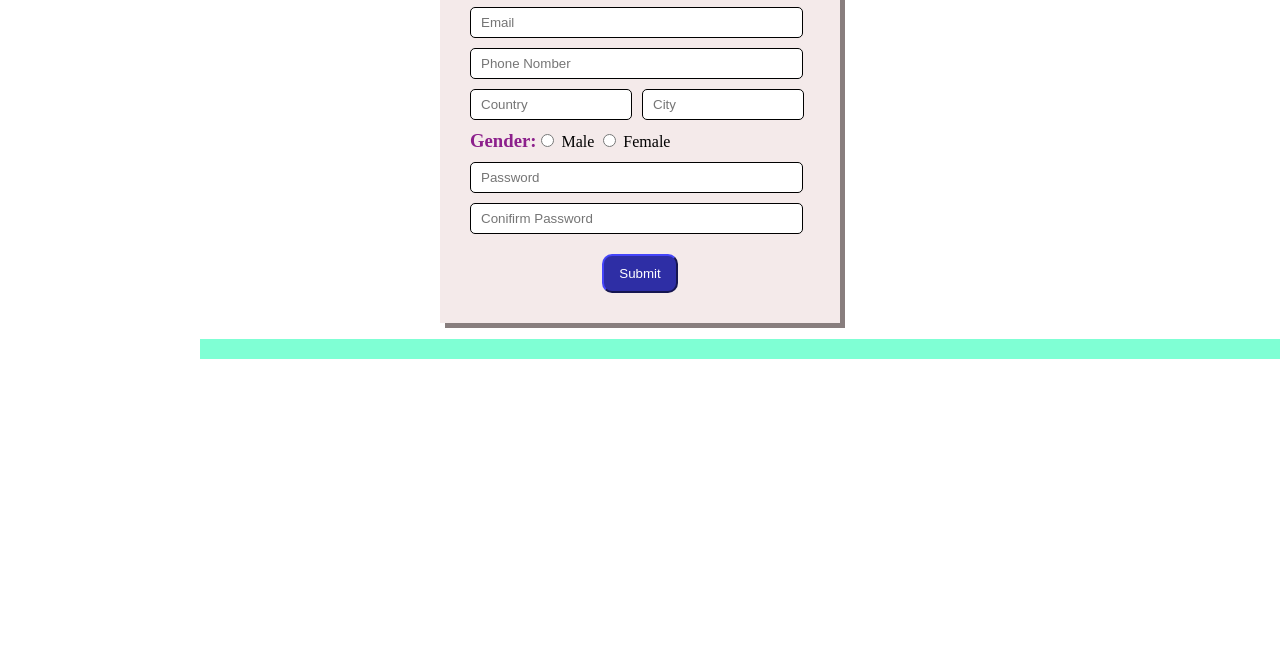
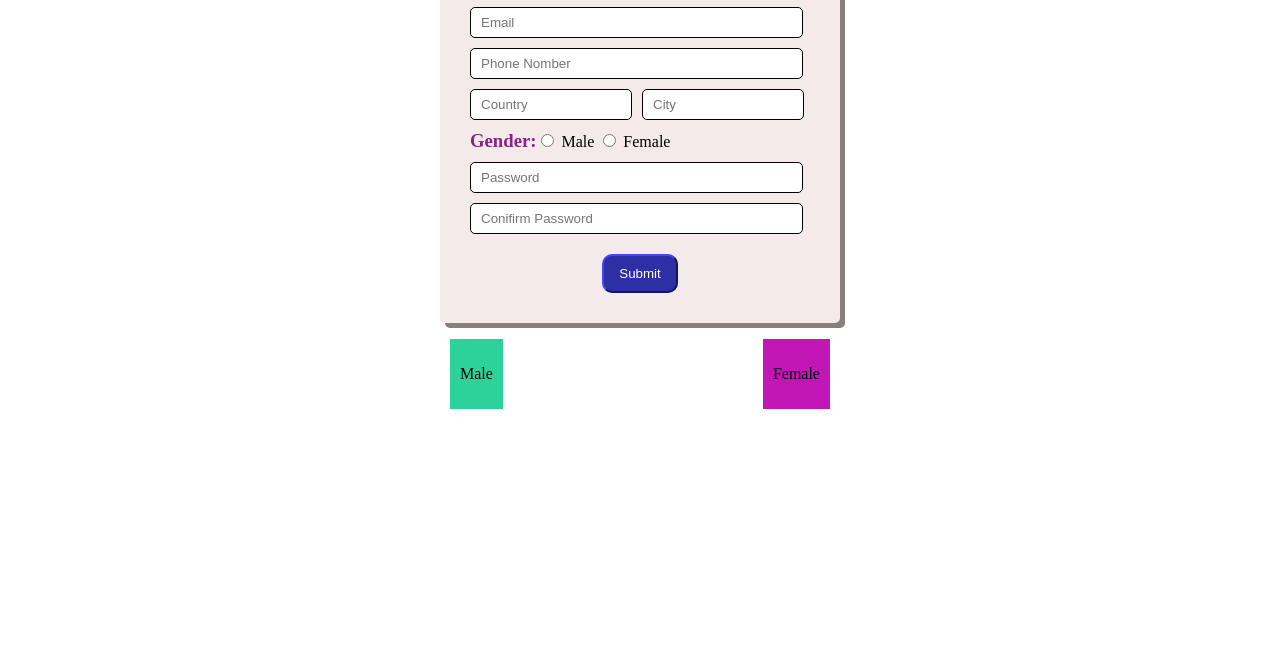
Before and after one commit to Ilyos-2002/registr.js, a plain HTML site: page index.html in a window 1280 px wide. Shown: the part 151-800 px from the top of the page. Drawn offline with Linux system fonts and the light colour scheme.

Commit message:
add new list male and female

```diff
--- a/index.html
+++ b/index.html
@@ -9,63 +9,141 @@
     <link rel="stylesheet" href="style.css" />
 </head>
 
-<body></body>
-
+<body>
     <div class="reg__box">
         <form class="form" id="form">
             <h2>Registration</h2>
             <div class="name">
                 <label for="">
-                <input id="userFirstName" class="flex__input" placeholder="First Name" required type="text" minlength="3" maxlength="20" />
+            <input
+              id="userFirstName"
+              class="flex__input"
+              placeholder="First Name"
+              required
+              type="text"
+              minlength="3"
+              maxlength="20"
+            />
           </label>
                 <label for="">
-                <input id="userLastName" class="flex__input" placeholder="Last Name" required type="text" minlength="3" maxlength="20" />
+            <input
+              id="userLastName"
+              class="flex__input"
+              placeholder="Last Name"
+              required
+              type="text"
+              minlength="3"
+              maxlength="20"
+            />
           </label>
             </div>
             <label for="">
-            <input id="useEmail" class="input" placeholder="Email" required type="email" />
+          <input
+            id="useEmail"
+            class="input"
+            placeholder="Email"
+            required
+            type="email"
+          />
         </label>
             <label for="">
-            <input id="userPhoneNum" class="input" placeholder="Phone Nomber" required type="number" minlength="8" />
+          <input
+            id="userPhoneNum"
+            class="input"
+            placeholder="Phone Nomber"
+            required
+            type="number"
+            pattern="/^9989[012345789][0-9]{7}$/"
+            minlength="8"
+          />
         </label>
             <div class="name">
                 <label for="">
-                <input id="userCountry" class="flex__input" placeholder="Country" required type="text" minlength="3" maxlength="25" />
+            <input
+              id="userCountry"
+              class="flex__input"
+              placeholder="Country"
+              required
+              type="text"
+              minlength="3"
+              maxlength="25"
+            />
           </label>
                 <label for="">
-                <input id="userCity" class="flex__input" placeholder="City" required type="text" minlength="3" maxlength="25" />
+            <input
+              id="userCity"
+              class="flex__input"
+              placeholder="City"
+              required
+              type="text"
+              minlength="3"
+              maxlength="25"
+            />
           </label>
             </div>
             <div class="gender" id="gender">
                 <h3>Gender:</h3>
                 <span>
             <label for="userGenderMale">
-                    <input id="userGenderMale" class="" name="radio" placeholder="" required type="radio" />
+              <input
+                id="userGenderMale"
+                class=""
+                name="radio"
+                placeholder=""
+                required
+                type="radio"
+              />
 
               Male
             </label>
             <label for="userGenderFemale">
-                    <input id="userGenderFemale" class="" name="radio" placeholder="" required type="radio" />
+              <input
+                id="userGenderFemale"
+                class=""
+                name="radio"
+                placeholder=""
+                required
+                type="radio"
+              />
 
               Female
             </label>
           </span>
             </div>
             <label for="">
-            <input id="userPassword" class="input" placeholder="Password" required type="password" minlength="8" />
+          <input
+            id="userPassword"
+            class="input"
+            placeholder="Password"
+            required
+            type="password"
+            minlength="8"
+          />
         </label>
             <label for="">
-            <input id="userPasswordConifirm" class="input" placeholder="Conifirm Password" required type="password" minlength="8" />
+          <input
+            id="userPasswordConifirm"
+            class="input"
+            placeholder="Conifirm Password"
+            required
+            type="password"
+            minlength="8"
+          />
         </label>
             <button id="userBtn" class="btn" type="submit">Submit</button>
         </form>
     </div>
 
-<ul class="list" id="box">
-
-
+    <div class="gender-wrap">
+        <ul class="listm" id="boxm">
+            <p>male</p>
         </ul>
+        <ul class="listf" id="boxf">
+            <p>female</p>
+        </ul>
+    </div>
 
     <script src="script.js"></script>
+</body>
 
 </html>
--- a/script.js
+++ b/script.js
@@ -1,24 +1,21 @@
-let $elForm = document.getElementById('form');
-let $elBox = document.getElementById('box');
-let $elGender = document.getElementById('gender');
+let $elForm = document.getElementById("form");
+let $elBoxf = document.getElementById("boxf");
+let $elBoxm = document.getElementById("boxm");
+let $elGender = document.getElementById("gender");
 
-
-
-let $elUserLastName = document.getElementById('userLastName');
-let $elUserFirstName = document.getElementById('userFirstName');
-let $elUseEmail = document.getElementById('useEmail');
-let $elUserPhoneNum = document.getElementById('userPhoneNum');
-let $elUserCountry = document.getElementById('userCountry');
-let $elUserCity = document.getElementById('userCity');
-let $elUserGenderMale = document.getElementById('userGenderMale');
-let $elUserGenderFemale = document.getElementById('userGenderFemale');
-let $elUserPassword = document.getElementById('userPassword');
-let $elUserConifirmPassword = document.getElementById('userPasswordConifirm');
-
-
+let $elUserLastName = document.getElementById("userLastName");
+let $elUserFirstName = document.getElementById("userFirstName");
+let $elUseEmail = document.getElementById("useEmail");
+let $elUserPhoneNum = document.getElementById("userPhoneNum");
+let $elUserCountry = document.getElementById("userCountry");
+let $elUserCity = document.getElementById("userCity");
+let $elUserGenderMale = document.getElementById("userGenderMale");
+let $elUserGenderFemale = document.getElementById("userGenderFemale");
+let $elUserPassword = document.getElementById("userPassword");
+let $elUserConifirmPassword = document.getElementById("userPasswordConifirm");
 
 $elForm.addEventListener("submit", function(evt) {
-    evt.preventDefault()
+    evt.preventDefault();
 
     let FirstName = $elUserFirstName.value.trim();
     let LastName = $elUserLastName.value.trim();
@@ -31,6 +28,7 @@ $elForm.addEventListener("submit", function(evt) {
     let Password = $elUserPassword.value.trim();
     let ConifirmPassword = $elUserConifirmPassword.value.trim();
 
+    console.log(GenderMale);
 
     if (Password !== ConifirmPassword) {
         alert("Sizning kodingiz tasdqilanmadi!");
@@ -39,7 +37,7 @@ $elForm.addEventListener("submit", function(evt) {
     }
 
     if (GenderMale == "on") {
-        $elBox.innerHTML += `
+        $elBoxm.innerHTML += `
     <li class="itemm">
         <p>First Name:${FirstName} </p>
         <p>Last Name:${LastName}</p>
@@ -51,9 +49,8 @@ $elForm.addEventListener("submit", function(evt) {
         <p>Password:${Password}</p>
     </li>
     `;
-
     } else {
-        $elBox.innerHTML += `
+        $elBoxf.innerHTML += `
     <li class="itemf">
         <p>First Name:${FirstName} </p>
         <p>Last Name:${LastName}</p>
@@ -67,13 +64,6 @@ $elForm.addEventListener("submit", function(evt) {
     `;
     }
 
-
-
-
-
-
-
-
     $elUserFirstName.value = null;
     $elUserLastName.value = null;
     $elUseEmail.value = null;
@@ -84,14 +74,4 @@ $elForm.addEventListener("submit", function(evt) {
     $elUserGenderFemale.value = null;
     $elUserPassword.value = null;
     $elUserConifirmPassword.value = null;
-
-
-
-
-
-
-
-
-
-
 });
--- a/style.css
+++ b/style.css
@@ -30,6 +30,7 @@ input {
 }
 
 .reg__box {
+    border-radius: 5px;
     box-shadow: 5px 5px #887e7e;
     width: 340px;
     margin-top: 50px;
@@ -64,6 +65,22 @@ h3 {
     width: 311px;
 }
 
+.gender-wrap {
+    width: 800px;
+    gap: 10px;
+    margin-left: auto;
+    margin-right: auto;
+    display: flex;
+    align-items: start;
+    justify-content: space-evenly;
+    gap: 50px;
+}
+
+ul {
+    display: flex;
+    flex-direction: column;
+}
+
 .flex__input {
     width: 140px;
 }
@@ -96,9 +113,17 @@ p {
     background-color: rgb(135, 119, 238);
 }
 
-.list {
-    background-color: aquamarine;
-    margin-left: 200px;
+.listf {
+    background-color: rgb(194, 22, 183);
+    list-style-type: none;
+    display: flex;
+    align-items: center;
+    padding: 10px;
+    gap: 10px;
+}
+
+.listm {
+    background-color: rgb(45, 210, 155);
     list-style-type: none;
     display: flex;
     align-items: center;
```
Lines whose indentation alone changed are shown as unchanged.
